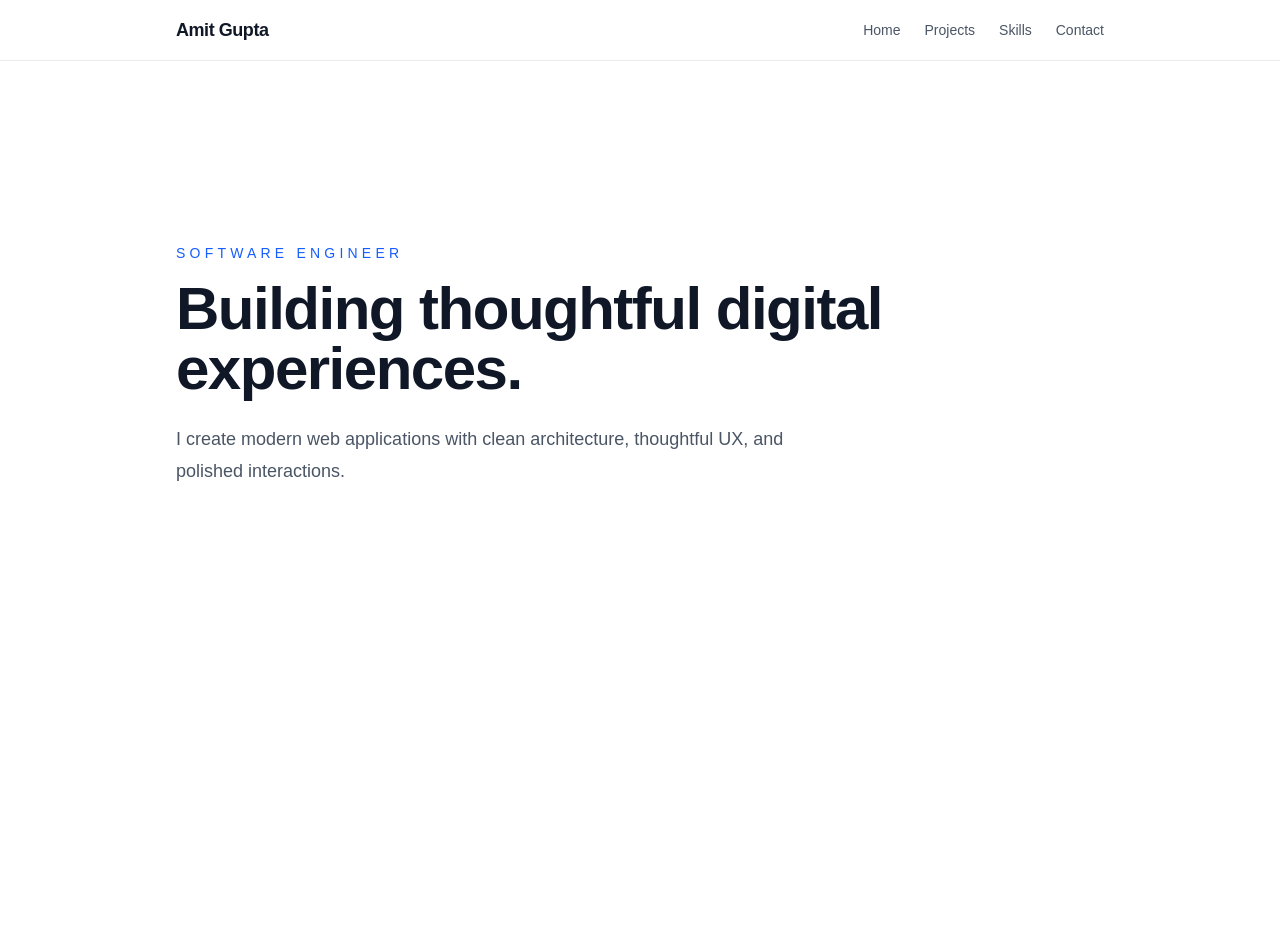
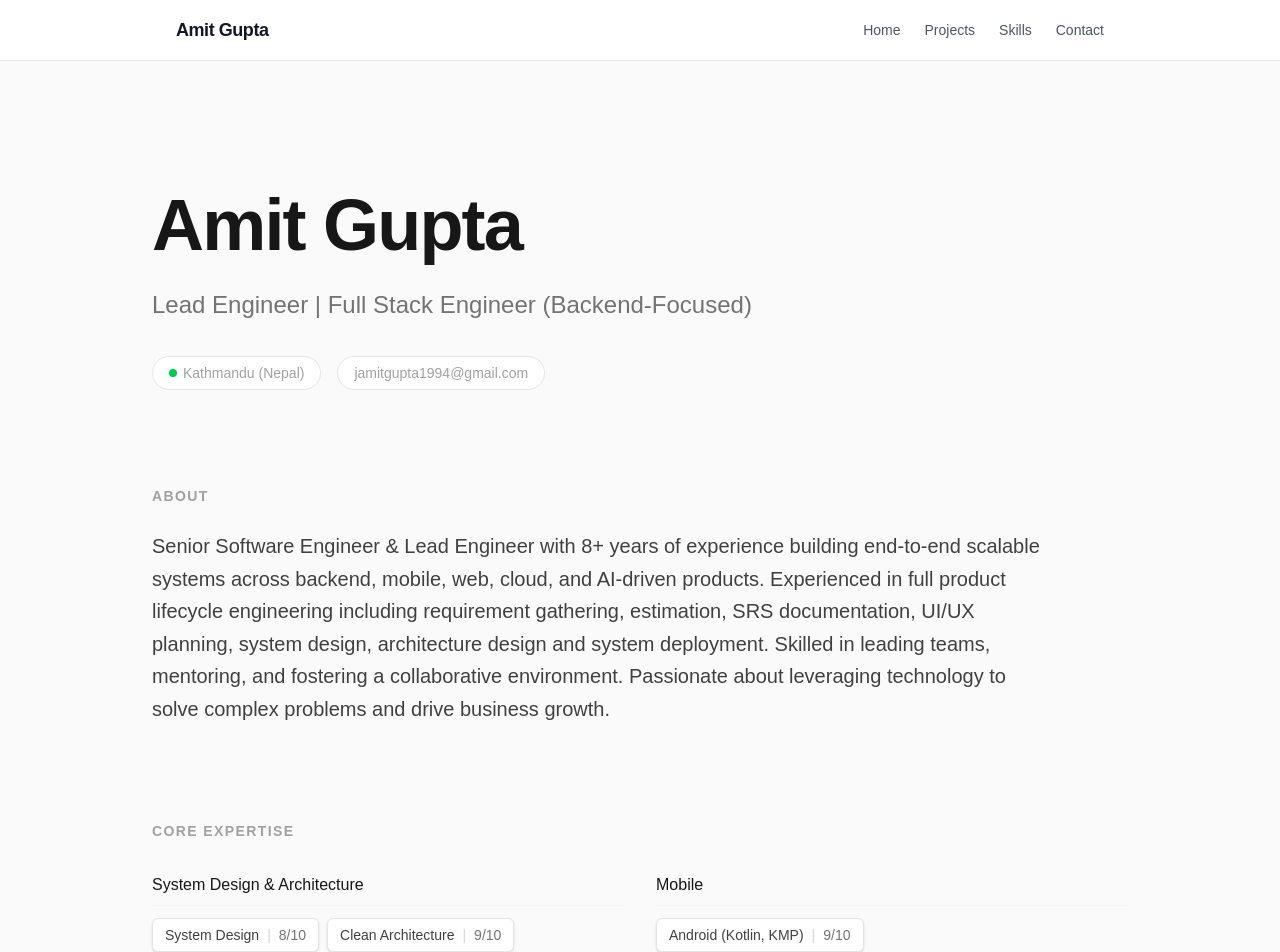
Before and after one commit to AmitGupta1994/amitgupta-portfolio, a Next.js app in the folder apps/frontend/: page / in a window 1280 px wide. Shown: the top 952 px of the page. Before the commit the page ends 800 px from the top, so only its background shows below. Built offline with nearby package versions, Linux system fonts and the light colour scheme.

Commit message:
[add][home]: adds Hero, skills, and experience in Home section

```diff
--- a/apps/frontend/src/app/page.tsx
+++ b/apps/frontend/src/app/page.tsx
@@ -1,21 +1,30 @@
-import Projects from "@/components/ProjectCard";
+import Hero from '@/components/Hero';
+import About from '@/components/About';
+import SkillsSection from '@/components/SkillsSection';
+import ExperienceSection from '@/components/ExperienceSection';
+
+import { profileData } from '@/data/profile';
+import { skillsData } from '@/data/skills';
+import { experienceData } from '@/data/experience';
 
 export default function Home() {
   return (
-    <>
-      <main id="home" className="mx-auto max-w-5xl px-6 py-6 sm:px-12">
-        <section className="flex min-h-[70vh] flex-col justify-center py-16">
-          <p className="text-sm font-medium uppercase tracking-[0.3em] text-blue-600 dark:text-blue-400">
-            Software Engineer
-          </p>
-          <h1 className="mt-4 text-4xl font-bold tracking-tight text-gray-900 sm:text-6xl dark:text-gray-50">
-            Building thoughtful digital experiences.
-          </h1>
-          <p className="mt-6 max-w-2xl text-lg leading-8 text-gray-600 dark:text-gray-300">
-            I create modern web applications with clean architecture, thoughtful UX, and polished interactions.
-          </p>
-        </section>
-      </main>
-    </>
+    <main className="min-h-screen bg-neutral-50 text-neutral-900 selection:bg-neutral-200">
+      <div className="mx-auto max-w-5xl px-6 py-20 md:py-32 flex flex-col gap-24">
+
+        <Hero
+          name={profileData.name}
+          headline={profileData.headline}
+          contact={profileData.contact}
+        />
+
+        <About summary={profileData.summary} />
+
+        <SkillsSection skills={skillsData} />
+
+        <ExperienceSection experiences={experienceData} />
+
+      </div>
+    </main>
   );
 }
--- /dev/null
+++ b/apps/frontend/src/components/About.tsx
@@ -0,0 +1,16 @@
+interface AboutProps {
+  summary: string;
+}
+
+export default function About({ summary }: AboutProps) {
+  return (
+    <section className="flex flex-col gap-4">
+      <h3 className="text-sm uppercase tracking-widest text-neutral-400 font-semibold mb-2">
+        About
+      </h3>
+      <p className="text-lg md:text-xl text-neutral-700 leading-relaxed max-w-4xl">
+        {summary}
+      </p>
+    </section>
+  );
+}
--- /dev/null
+++ b/apps/frontend/src/components/ExperienceCard.tsx
@@ -0,0 +1,23 @@
+import React from 'react';
+
+interface ExperienceCardProps {
+  role: string;
+  company: string;
+  date: string;
+  description: string;
+}
+
+export default function ExperienceCard({ role, company, date, description }: ExperienceCardProps) {
+  return (
+    <article className="exp-card flex flex-col gap-3 p-6 bg-white border border-neutral-200 rounded-2xl shadow-sm transition-shadow hover:shadow-md">
+      <div>
+        <p className="text-sm font-medium text-neutral-400 mb-1">{date}</p>
+        <h4 className="text-lg font-semibold text-neutral-900">{role}</h4>
+        <p className="text-neutral-600 font-medium">{company}</p>
+      </div>
+      <p className="text-neutral-500 text-sm leading-relaxed mt-2">
+        {description}
+      </p>
+    </article>
+  );
+}
--- /dev/null
+++ b/apps/frontend/src/components/ExperienceSection.tsx
@@ -0,0 +1,66 @@
+"use client";
+
+import { useEffect, useRef } from 'react';
+import gsap from 'gsap';
+import { ScrollTrigger } from 'gsap/ScrollTrigger';
+import ExperienceCard from './ExperienceCard';
+
+// Register the GSAP plugin
+gsap.registerPlugin(ScrollTrigger);
+
+interface Experience {
+  id: string;
+  role: string;
+  company: string;
+  date: string;
+  description: string;
+}
+
+interface ExperienceSectionProps {
+  experiences: Experience[];
+}
+
+export default function ExperienceSection({ experiences }: ExperienceSectionProps) {
+  const containerRef = useRef<HTMLDivElement>(null);
+
+  useEffect(() => {
+    const ctx = gsap.context(() => {
+      // The class '.exp-card' is targeted here, which is set in the ExperienceCard component
+      gsap.from(".exp-card", {
+        scrollTrigger: {
+          trigger: containerRef.current,
+          start: "top 85%", // Animation triggers when top of section hits 85% of viewport
+        },
+        y: 40,
+        opacity: 0,
+        duration: 0.8,
+        stagger: 0.2,
+        ease: "power2.out",
+      });
+    }, containerRef);
+
+    return () => ctx.revert(); // Proper cleanup for React Strict Mode
+  }, []);
+
+  return (
+    <section ref={containerRef} className="flex flex-col gap-6">
+      <div className="flex items-center justify-between mb-2">
+        <h3 className="text-sm uppercase tracking-widest text-neutral-400 font-semibold">
+          Recent Experience
+        </h3>
+      </div>
+
+      <div className="grid grid-cols-1 md:grid-cols-2 gap-6">
+        {experiences.map((exp) => (
+          <ExperienceCard
+            key={exp.id}
+            role={exp.role}
+            company={exp.company}
+            date={exp.date}
+            description={exp.description}
+          />
+        ))}
+      </div>
+    </section>
+  );
+}
--- /dev/null
+++ b/apps/frontend/src/components/Hero.tsx
@@ -0,0 +1,51 @@
+"use client";
+
+import { useEffect, useRef } from 'react';
+import gsap from 'gsap';
+
+interface HeroProps {
+  name: string;
+  headline: string;
+  contact: { location: string; email: string };
+}
+
+export default function Hero({ name, headline, contact }: HeroProps) {
+  const containerRef = useRef<HTMLDivElement>(null);
+
+  useEffect(() => {
+    const ctx = gsap.context(() => {
+      gsap.from(".hero-element", {
+        y: 30,
+        opacity: 0,
+        duration: 1,
+        stagger: 0.15,
+        ease: "power3.out",
+      });
+    }, containerRef);
+
+    return () => ctx.revert(); // Cleanup for React strict mode
+  }, []);
+
+  return (
+    <section ref={containerRef} className="flex flex-col items-start gap-6 max-w-3xl">
+      <h1 className="hero-element text-5xl md:text-7xl font-semibold tracking-tight text-neutral-900">
+        {name}
+      </h1>
+      <h2 className="hero-element text-xl md:text-2xl font-medium text-neutral-500 leading-relaxed">
+        {headline}
+      </h2>
+      <div className="hero-element flex flex-wrap gap-4 text-sm font-medium text-neutral-400 mt-2">
+        <span className="flex items-center gap-1.5 border border-neutral-200 rounded-full px-4 py-1.5 bg-white">
+          <span className="w-2 h-2 rounded-full bg-green-500"></span>
+          {contact.location}
+        </span>
+        <a
+          href={`mailto:${contact.email}`}
+          className="flex items-center gap-1.5 border border-neutral-200 rounded-full px-4 py-1.5 bg-white hover:bg-neutral-100 transition-colors"
+        >
+          {contact.email}
+        </a>
+      </div>
+    </section>
+  );
+}
--- /dev/null
+++ b/apps/frontend/src/components/SkillsBadge.tsx
@@ -0,0 +1,25 @@
+import React from 'react';
+
+interface SkillBadgeProps {
+  name: string;
+  rating: number | string;
+  isLearning?: boolean;
+}
+
+export default function SkillBadge({ name, rating, isLearning = false }: SkillBadgeProps) {
+  return (
+    <div
+      className={`flex items-center gap-2 px-3 py-1.5 text-sm font-medium border rounded-md shadow-sm ${
+        isLearning
+          ? 'bg-neutral-50 border-dashed border-neutral-300 text-neutral-600'
+          : 'bg-white border-neutral-200 text-neutral-700'
+      }`}
+    >
+      <span>{name}</span>
+      <span className="text-neutral-300 font-light">|</span>
+      <span className="text-neutral-500 tabular-nums">
+        {typeof rating === 'number' ? `${rating}/10` : rating}
+      </span>
+    </div>
+  );
+}
--- /dev/null
+++ b/apps/frontend/src/components/SkillsCategory.tsx
@@ -0,0 +1,35 @@
+import React from 'react';
+import SkillBadge from '@/components/SkillsBadge';
+
+interface Skill {
+  name: string;
+  rating: number | string;
+}
+
+interface SkillCategoryProps {
+  title: string;
+  items: Skill[];
+  categoryKey: string; // Used to determine if we should apply the "learning" styling
+}
+
+export default function SkillCategory({ title, items, categoryKey }: SkillCategoryProps) {
+  const isLearning = categoryKey === 'learning';
+
+  return (
+    <div className="flex flex-col gap-3">
+      <h4 className="text-neutral-900 font-medium border-b border-neutral-100 pb-2">
+        {title}
+      </h4>
+      <div className="flex flex-wrap gap-2">
+        {items.map((skill) => (
+          <SkillBadge
+            key={skill.name}
+            name={skill.name}
+            rating={skill.rating}
+            isLearning={isLearning}
+          />
+        ))}
+      </div>
+    </div>
+  );
+}
--- /dev/null
+++ b/apps/frontend/src/components/SkillsSection.tsx
@@ -0,0 +1,44 @@
+import React from 'react';
+import SkillCategory from '@/components/SkillsCategory';
+
+interface Skill {
+  name: string;
+  rating: number | string;
+}
+
+interface CategoryData {
+  title: string;
+  show: boolean;
+  items: Skill[];
+}
+
+type SkillsData = Record<string, CategoryData>;
+
+interface SkillsSectionProps {
+  skills: SkillsData;
+}
+
+export default function SkillsSection({ skills }: SkillsSectionProps) {
+  return (
+    <section className="flex flex-col gap-8">
+      <h3 className="text-sm uppercase tracking-widest text-neutral-400 font-semibold">
+        Core Expertise
+      </h3>
+
+      <div className="grid grid-cols-1 md:grid-cols-2 gap-8">
+        {Object.entries(skills).map(([categoryKey, categoryData]) => {
+          if (!categoryData.show) return null;
+
+          return (
+            <SkillCategory
+              key={categoryKey}
+              categoryKey={categoryKey}
+              title={categoryData.title}
+              items={categoryData.items}
+            />
+          );
+        })}
+      </div>
+    </section>
+  );
+}
--- a/apps/frontend/src/data/skills.ts
+++ b/apps/frontend/src/data/skills.ts
@@ -1,46 +1,78 @@
 export const skillsData = {
-  architecture: [
+  architecture: {
+    title: "System Design & Architecture",
+    show: true,
+    items: [
       { name: "System Design", rating: 8 },
       { name: "Clean Architecture", rating: 9 },
       { name: "SOLID Principles", rating: 9 },
       { name: "MVVM", rating: 9 }
-  ],
-  mobile: [
+    ]
+  },
+  mobile: {
+    title: "Mobile",
+    show: true,
+    items: [
       { name: "Android (Kotlin, KMP)", rating: 9 }
-  ],
-  web: [
+    ]
+  },
+  web: {
+    title: "Web & Backend",
+    show: true,
+    items: [
       { name: "Python", rating: 9 },
       { name: "Django", rating: 8 },
       { name: "PostgreSQL", rating: 8 },
       { name: "AI/ML", rating: 8 }
-  ],
-  iot_embedded: [
+    ]
+  },
+  iot_embedded: {
+    title: "IoT & Embedded Systems",
+    show: true,
+    items: [
       { name: "Android TV / STB", rating: 9 },
       { name: "AOSP Firmware", rating: 8 },
       { name: "BLE & Sensors", rating: 7 },
       { name: "Digital Signage Systems", rating: 8 }
-  ],
-  research: [
+    ]
+  },
+  research: {
+    title: "Research & Academic (2+ Years)",
+    show: true,
+    items: [
       { name: "Data Acquisition & Analysis", rating: 8 },
       { name: "Computer Vision (MediaPipe)", rating: 8 },
       { name: "Sensor Fusion", rating: 7 },
       { name: "Academic Writing", rating: 8 }
-  ],
-  frontend: [
+    ]
+  },
+  frontend: {
+    title: "Frontend",
+    show: true,
+    items: [
       { name: "React", rating: 7 },
       { name: "Next.js", rating: 7 },
       { name: "Tailwind CSS", rating: 8 },
       { name: "GSAP", rating: 6 }
-  ],
-  deployment: [
+    ]
+  },
+  deployment: {
+    title: "Deployment",
+    show: true,
+    items: [
       { name: "AWS", rating: 8 },
       { name: "Docker", rating: 8 },
       { name: "CI/CD", rating: 8 }
-  ],
-  learning: [
+    ]
+  },
+  learning: {
+    title: "Currently Learning",
+    show: true,
+    items: [
       { name: "RAG", rating: 5 },
       { name: "LangChain", rating: 5 },
       { name: "Terraform", rating: 4 },
       { name: "Agentic AI", rating: 4 }
     ]
+  }
 };
```
Also changed, not shown: apps/frontend/src/data/experience.ts (+17 -3 lines). Lines whose indentation alone changed are shown as unchanged.
